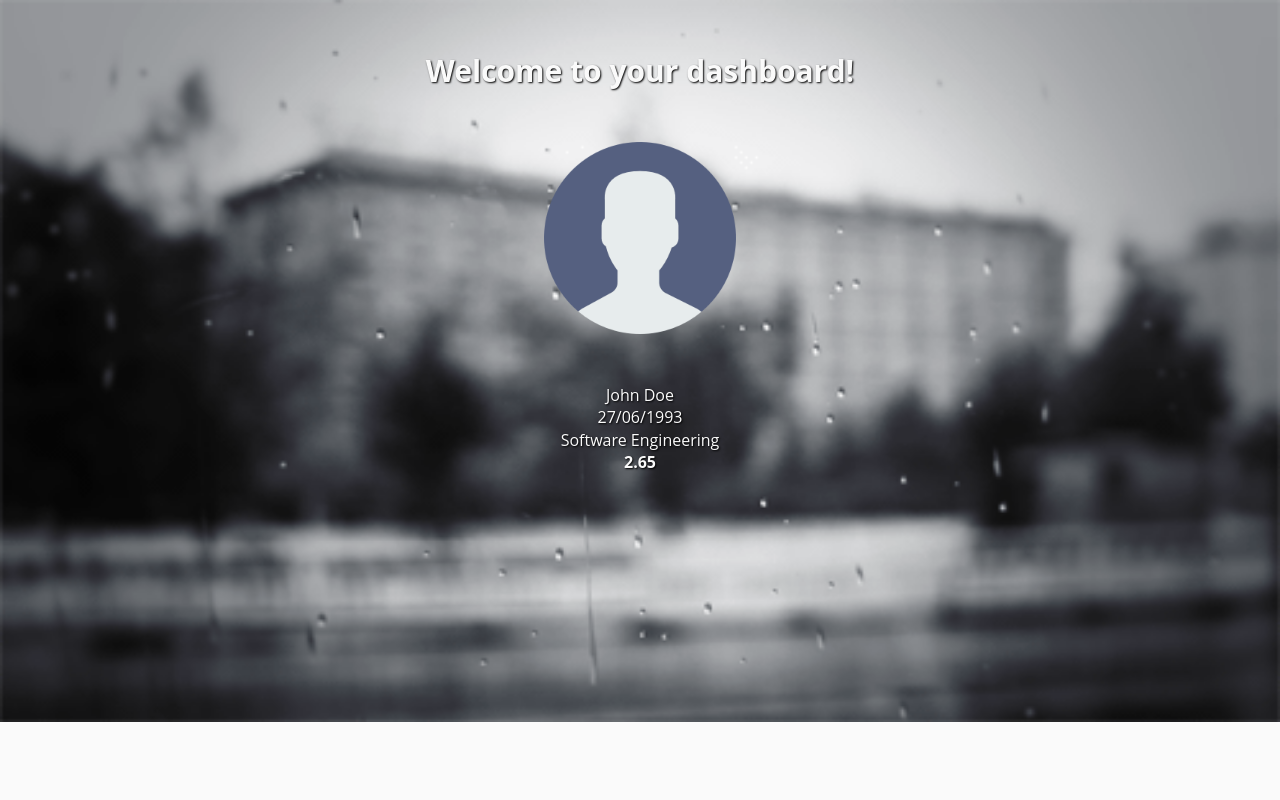
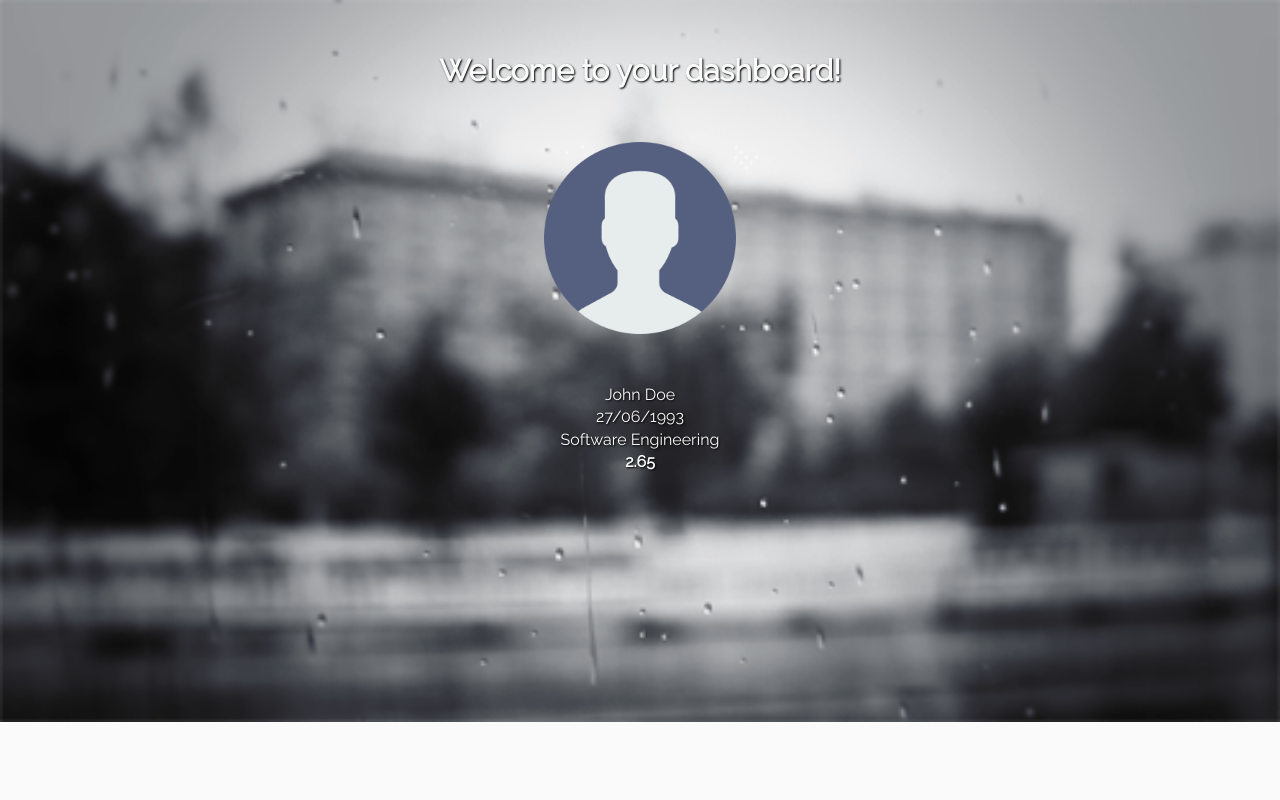
Before and after one commit to hzuppur/wad-hw1, a plain HTML site: page index.html in a window 1280 px wide. Shown: the top 800 px of the page. Drawn offline with Linux system fonts and the light colour scheme.

Commit message:
changed font

```diff
--- a/res/css/style.css
+++ b/res/css/style.css
@@ -1,5 +1,7 @@
+@import url('https://fonts.googleapis.com/css?family=Raleway&display=swap');
+
 body {
-  font-family: "open sans", sans-serif;
+  font-family: "Raleway", sans-serif;
   line-height: 1.4;
   background-color: #fafafa;
   height: 100%;
```
